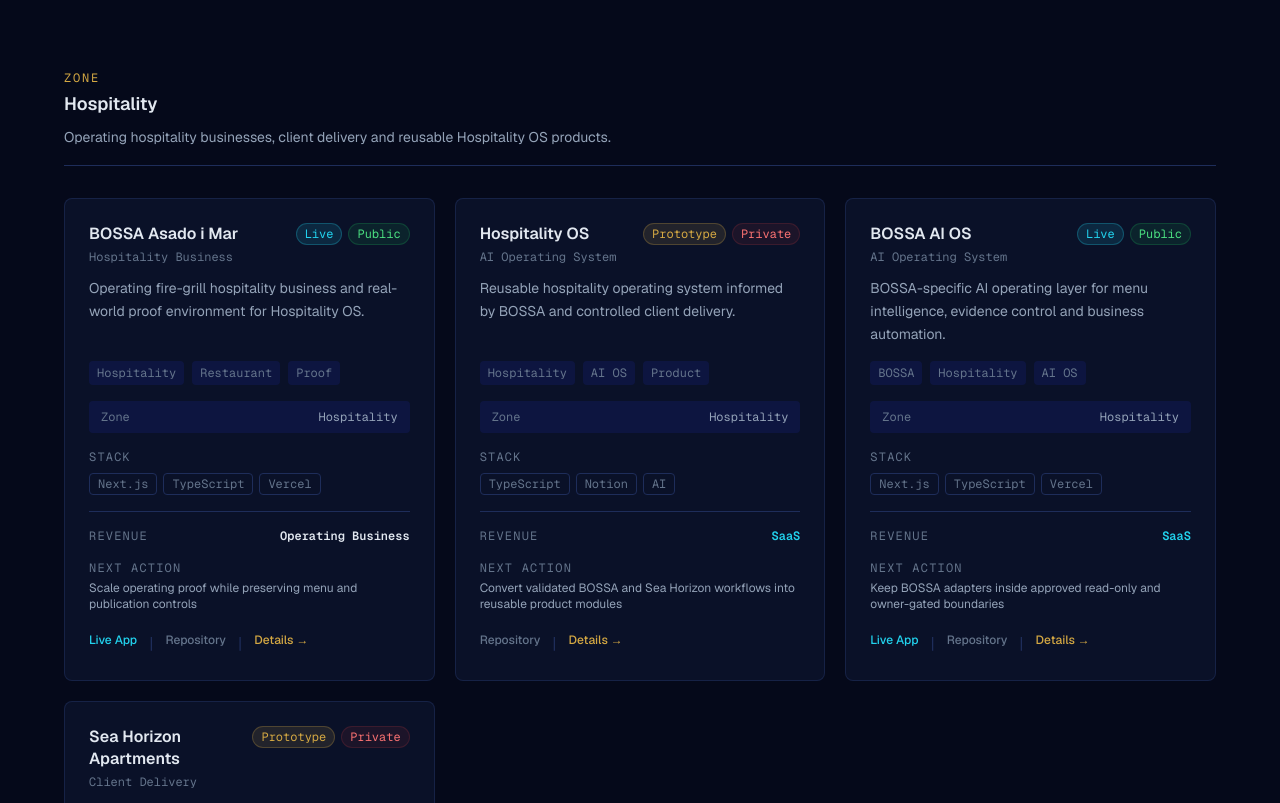
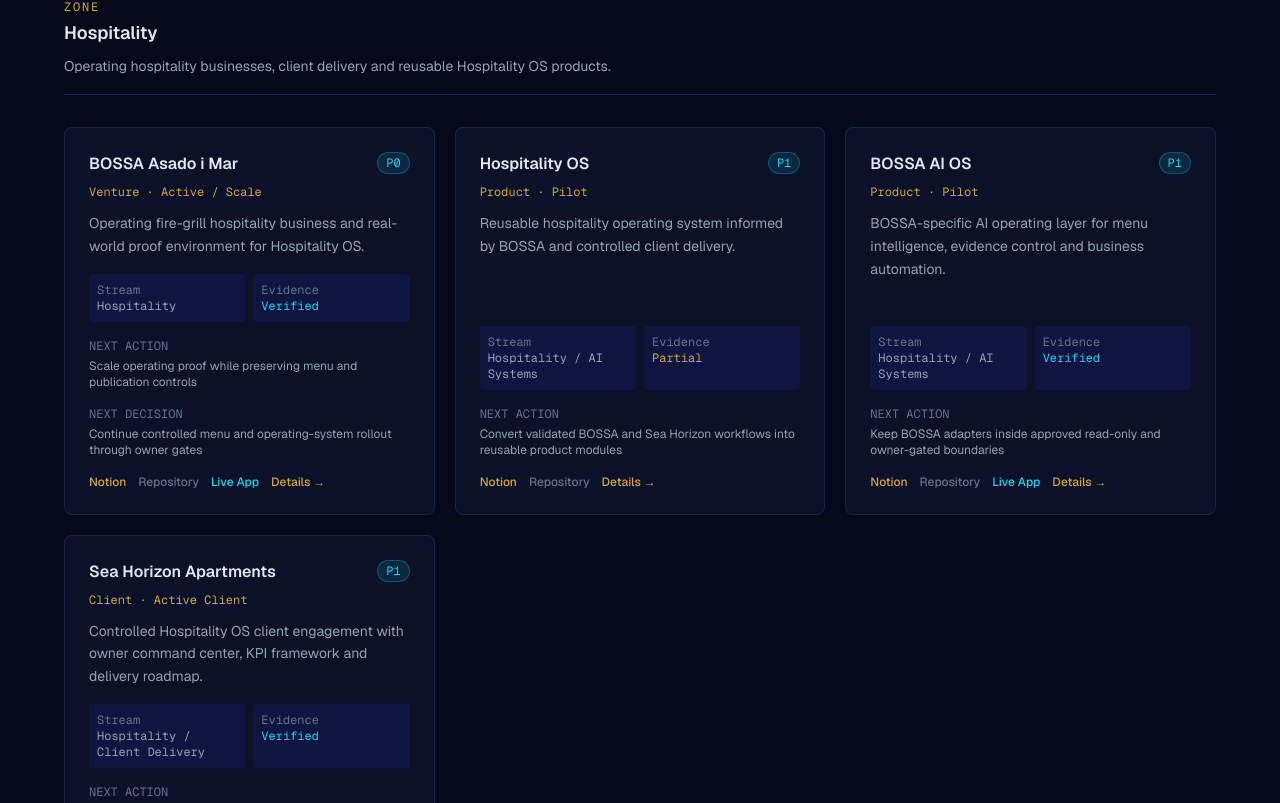
Before and after one commit to sahidattaf/sahid-ai-hub, a Next.js app: page /projects in a window 1280 px wide. Shown: the part 1057-1860 px from the top of the page. Built offline with nearby package versions, Linux system fonts and the light colour scheme.

Commit message:
feat: surface portfolio governance on registry cards

```diff
--- a/components/project-registry-card.tsx
+++ b/components/project-registry-card.tsx
@@ -1,204 +1,14 @@
 import Link from "next/link";
-import type { RegistryProject, Status, Visibility, RevenuePotential } from "@/data/project-registry";
+import type { RegistryProject } from "@/data/project-registry";
 
-function statusClass(status: Status): string {
-  const map: Record<Status, string> = {
-    Live: "badge-live",
-    Repo: "badge-repo",
-    Prototype: "badge-prototype",
-    Planning: "badge-planning",
-  };
-  return map[status];
+export default function ProjectRegistryCard({ project, detailHref }: { project: RegistryProject; detailHref?: string }) {
+  return <div className="card-hover flex flex-col rounded-lg border p-6" style={{backgroundColor:"var(--navy-card)",borderColor:"rgba(30, 45, 90, 0.6)"}}>
+    <div className="flex items-start justify-between gap-3 mb-2"><h3 className="text-base font-semibold" style={{color:"var(--text-primary)"}}>{project.name}</h3><span className="text-xs px-2 py-0.5 rounded-full font-mono badge-live">{project.priority}</span></div>
+    <p className="text-xs font-mono mb-3" style={{color:"var(--gold)"}}>{project.assetType} · {project.operatingStatus}</p>
+    <p className="text-sm leading-relaxed mb-4 flex-1" style={{color:"var(--text-muted)"}}>{project.description}</p>
+    <div className="grid grid-cols-2 gap-2 mb-4 text-xs font-mono"><div className="rounded p-2" style={{backgroundColor:"var(--navy-800)"}}><span style={{color:"var(--text-subtle)"}}>Stream</span><br/><span style={{color:"var(--text-muted)"}}>{project.portfolioStream}</span></div><div className="rounded p-2" style={{backgroundColor:"var(--navy-800)"}}><span style={{color:"var(--text-subtle)"}}>Evidence</span><br/><span style={{color:project.evidenceStatus === "Verified" ? "var(--cyan)" : "var(--gold)"}}>{project.evidenceStatus}</span></div></div>
+    <div className="mb-4"><p className="text-xs font-mono uppercase mb-1" style={{color:"var(--text-subtle)"}}>Next Action</p><p className="text-xs" style={{color:"var(--text-muted)"}}>{project.nextAction}</p></div>
+    {project.nextDecision && <div className="mb-4"><p className="text-xs font-mono uppercase mb-1" style={{color:"var(--text-subtle)"}}>Next Decision</p><p className="text-xs" style={{color:"var(--text-muted)"}}>{project.nextDecision}</p></div>}
+    <div className="flex flex-wrap gap-3">{project.notionUrl && <a href={project.notionUrl} target="_blank" rel="noopener noreferrer" className="text-xs font-medium" style={{color:"var(--gold)"}}>Notion</a>}{project.githubUrl && <a href={project.githubUrl} target="_blank" rel="noopener noreferrer" className="text-xs font-medium" style={{color:"var(--text-subtle)"}}>Repository</a>}{project.websiteUrl && <a href={project.websiteUrl} target="_blank" rel="noopener noreferrer" className="text-xs font-medium" style={{color:"var(--cyan)"}}>Live App</a>}{detailHref && <Link href={detailHref} className="text-xs font-medium" style={{color:"var(--gold)"}}>Details →</Link>}</div>
+  </div>;
 }
-
-function visibilityClass(visibility: Visibility): string {
-  const map: Record<Visibility, string> = {
-    Public: "badge-public",
-    Private: "badge-private",
-    Hybrid: "badge-hybrid",
-  };
-  return map[visibility];
-}
-
-function revenueColor(r: RevenuePotential): string {
-  const map: Record<RevenuePotential, string> = {
-    SaaS: "var(--cyan)",
-    Platform: "var(--cyan)",
-    Marketplace: "var(--gold)",
-    "Client Site": "var(--gold)",
-    Portfolio: "var(--text-subtle)",
-  };
-  return map[r];
-}
-
-export default function ProjectRegistryCard({
-  project,
-  detailHref,
-}: {
-  project: RegistryProject;
-  detailHref?: string;
-}) {
-  const {
-    name,
-    zone,
-    status,
-    visibility,
-    description,
-    websiteUrl,
-    githubUrl,
-    category,
-    stack,
-    revenuePotential,
-    nextAction,
-    tags,
-  } = project;
-
-  return (
-    <div
-      className="card-hover flex flex-col rounded-lg border p-6"
-      style={{
-        backgroundColor: "var(--navy-card)",
-        borderColor: "rgba(30, 45, 90, 0.6)",
-      }}
-    >
-      <div className="flex items-start justify-between gap-3 mb-1">
-        <h3
-          className="text-base font-semibold leading-snug"
-          style={{ color: "var(--text-primary)" }}
-        >
-          {name}
-        </h3>
-        <div className="flex gap-1.5 flex-shrink-0">
-          <span className={`text-xs px-2 py-0.5 rounded-full font-mono ${statusClass(status)}`}>
-            {status}
-          </span>
-          <span className={`text-xs px-2 py-0.5 rounded-full font-mono ${visibilityClass(visibility)}`}>
-            {visibility}
-          </span>
-        </div>
-      </div>
-
-      <p className="text-xs font-mono mb-3" style={{ color: "var(--text-subtle)" }}>
-        {category}
-      </p>
-
-      <p
-        className="text-sm leading-relaxed mb-4 flex-1"
-        style={{ color: "var(--text-muted)" }}
-      >
-        {description}
-      </p>
-
-      <div className="flex flex-wrap gap-2 mb-4">
-        {tags.map((tag) => (
-          <span
-            key={tag}
-            className="text-xs px-2 py-1 rounded font-mono"
-            style={{ backgroundColor: "var(--navy-800)", color: "var(--text-subtle)" }}
-          >
-            {tag}
-          </span>
-        ))}
-      </div>
-
-      <div
-        className="rounded px-3 py-2 mb-4 flex items-center justify-between gap-3"
-        style={{ backgroundColor: "var(--navy-800)" }}
-      >
-        <span className="text-xs font-mono" style={{ color: "var(--text-subtle)" }}>
-          Zone
-        </span>
-        <span className="text-xs font-mono text-right" style={{ color: "var(--text-muted)" }}>
-          {zone}
-        </span>
-      </div>
-
-      <div className="mb-4">
-        <p
-          className="text-xs font-mono uppercase mb-2"
-          style={{ color: "var(--text-subtle)", letterSpacing: "0.1em" }}
-        >
-          Stack
-        </p>
-        <div className="flex flex-wrap gap-1.5">
-          {stack.map((tech) => (
-            <span
-              key={tech}
-              className="text-xs px-2 py-0.5 rounded font-mono border"
-              style={{ borderColor: "var(--navy-border)", color: "var(--text-subtle)" }}
-            >
-              {tech}
-            </span>
-          ))}
-        </div>
-      </div>
-
-      <div
-        className="flex items-center justify-between pt-4 border-t mb-4"
-        style={{ borderColor: "var(--navy-border)" }}
-      >
-        <p className="text-xs font-mono uppercase" style={{ color: "var(--text-subtle)", letterSpacing: "0.1em" }}>
-          Revenue
-        </p>
-        <span
-          className="text-xs font-mono font-semibold"
-          style={{ color: revenueColor(revenuePotential) }}
-        >
-          {revenuePotential}
-        </span>
-      </div>
-
-      <div className="mb-5">
-        <p
-          className="text-xs font-mono uppercase mb-1"
-          style={{ color: "var(--text-subtle)", letterSpacing: "0.1em" }}
-        >
-          Next Action
-        </p>
-        <p className="text-xs" style={{ color: "var(--text-muted)" }}>
-          {nextAction}
-        </p>
-      </div>
-
-      <div className="flex flex-wrap gap-3">
-        {websiteUrl && (
-          <a
-            href={websiteUrl}
-            target="_blank"
-            rel="noopener noreferrer"
-            className="text-xs font-medium"
-            style={{ color: "var(--cyan)" }}
-          >
-            Live App
-          </a>
-        )}
-        {websiteUrl && githubUrl && (
-          <span style={{ color: "var(--navy-border)" }}>|</span>
-        )}
-        {githubUrl && (
-          <a
-            href={githubUrl}
-            target="_blank"
-            rel="noopener noreferrer"
-            className="text-xs font-medium"
-            style={{ color: "var(--text-subtle)" }}
-          >
-            Repository
-          </a>
-        )}
-        {detailHref && (websiteUrl || githubUrl) && (
-          <span style={{ color: "var(--navy-border)" }}>|</span>
-        )}
-        {detailHref && (
-          <Link
-            href={detailHref}
-            className="text-xs font-medium"
-            style={{ color: "var(--gold)" }}
-          >
-            Details →
-          </Link>
-        )}
-      </div>
-    </div>
-  );
-}
```
